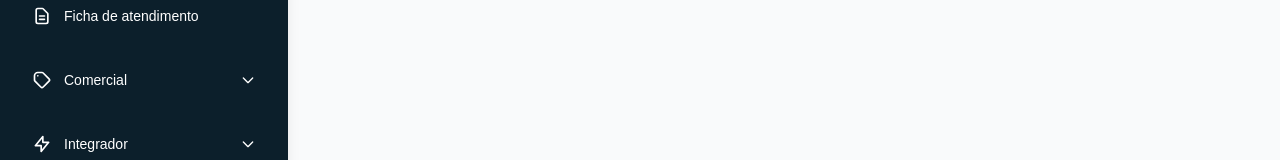
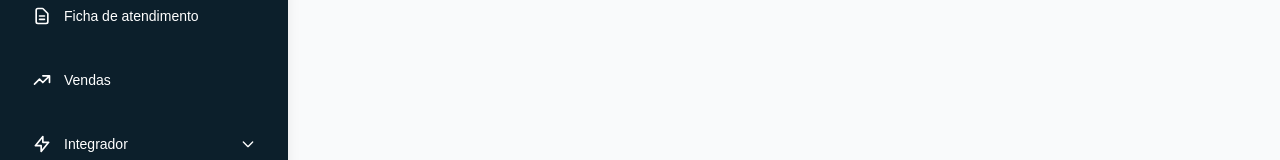
Before and after one commit to EdsonnOliveira/kpi, a Next.js app: page /accounts in a window 1280 px wide. Shown: the part 159-319 px from the top of the page. Built offline with nearby package versions, Linux system fonts and the light colour scheme.

Commit message:
fix: remove comercial menu

```diff
--- a/src/components/Header.tsx
+++ b/src/components/Header.tsx
@@ -15,14 +15,19 @@ const menuItems: MenuItem[] = [
     icon: 'M3 7v10a2 2 0 002 2h14a2 2 0 002-2V9a2 2 0 00-2-2H5a2 2 0 00-2-2z'
   },
   {
-    label: 'Comercial',
-    name: '/commercial',
-    icon: 'M7 7h.01M7 3h5c.512 0 1.024.195 1.414.586l7 7a2 2 0 010 2.828l-7 7a2 2 0 01-2.828 0l-7-7A1.994 1.994 0 013 12V7a4 4 0 014-4z',
-    children: [
-      { label: 'Vendas', name: '/sales', icon: 'M13 7h8m0 0v8m0-8l-8 8-4-4-6 6' },
-      { label: 'Propostas', name: '/proposals', icon: 'M9 12h6m-6 4h6m2 5H7a2 2 0 01-2-2V5a2 2 0 012-2h5.586a1 1 0 01.707.293l5.414 5.414a1 1 0 01.293.707V19a2 2 0 01-2 2z' }
-    ]
+    label: 'Vendas',
+    name: '/sales',
+    icon: 'M13 7h8m0 0v8m0-8l-8 8-4-4-6 6'
   },
+  // {
+  //   label: 'Comercial',
+  //   name: '/commercial',
+  //   icon: 'M7 7h.01M7 3h5c.512 0 1.024.195 1.414.586l7 7a2 2 0 010 2.828l-7 7a2 2 0 01-2.828 0l-7-7A1.994 1.994 0 013 12V7a4 4 0 014-4z',
+  //   children: [
+  //     { label: 'Vendas', name: '/sales', icon: 'M13 7h8m0 0v8m0-8l-8 8-4-4-6 6' },
+  //     { label: 'Propostas', name: '/proposals', icon: 'M9 12h6m-6 4h6m2 5H7a2 2 0 01-2-2V5a2 2 0 012-2h5.586a1 1 0 01.707.293l5.414 5.414a1 1 0 01.293.707V19a2 2 0 01-2 2z' }
+  //   ]
+  // },
   {
     label: 'CRM',
     name: '/crm',
--- a/src/components/Sidebar.tsx
+++ b/src/components/Sidebar.tsx
@@ -29,14 +29,19 @@ const menuItems: MenuItem[] = [
     icon: 'M9 12h6m-6 4h6m2 5H7a2 2 0 01-2-2V5a2 2 0 012-2h5.586a1 1 0 01.707.293l5.414 5.414a1 1 0 01.293.707V19a2 2 0 01-2 2z'
   },
   {
-    label: 'Comercial',
-    name: '/commercial',
-    icon: 'M7 7h.01M7 3h5c.512 0 1.024.195 1.414.586l7 7a2 2 0 010 2.828l-7 7a2 2 0 01-2.828 0l-7-7A1.994 1.994 0 013 12V7a4 4 0 014-4z',
-    children: [
-      { label: 'Vendas', name: '/sales', icon: 'M13 7h8m0 0v8m0-8l-8 8-4-4-6 6' },
-      { label: 'Propostas', name: '/proposals', icon: 'M9 12h6m-6 4h6m2 5H7a2 2 0 01-2-2V5a2 2 0 012-2h5.586a1 1 0 01.707.293l5.414 5.414a1 1 0 01.293.707V19a2 2 0 01-2 2z' }
-    ]
+    label: 'Vendas',
+    name: '/sales',
+    icon: 'M13 7h8m0 0v8m0-8l-8 8-4-4-6 6'
   },
+  // {
+  //   label: 'Comercial',
+  //   name: '/commercial',
+  //   icon: 'M7 7h.01M7 3h5c.512 0 1.024.195 1.414.586l7 7a2 2 0 010 2.828l-7 7a2 2 0 01-2.828 0l-7-7A1.994 1.994 0 013 12V7a4 4 0 014-4z',
+  //   children: [
+  //     { label: 'Vendas', name: '/sales', icon: 'M13 7h8m0 0v8m0-8l-8 8-4-4-6 6' },
+  //     { label: 'Propostas', name: '/proposals', icon: 'M9 12h6m-6 4h6m2 5H7a2 2 0 01-2-2V5a2 2 0 012-2h5.586a1 1 0 01.707.293l5.414 5.414a1 1 0 01.293.707V19a2 2 0 01-2 2z' }
+  //   ]
+  // },
   {
     label: 'Integrador',
     name: '/integrator',
```
